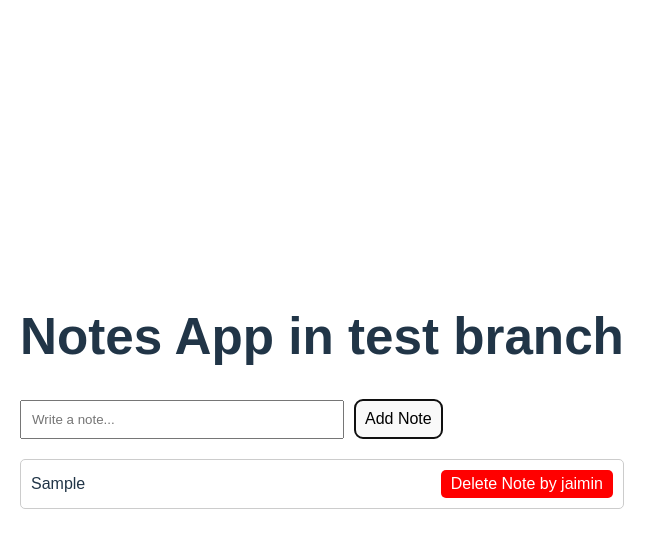
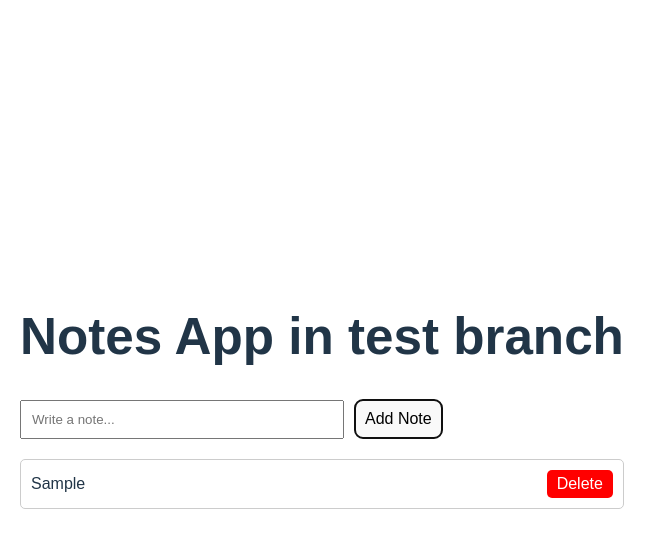
Before and after one commit to jk5422/React-18, a React (Vite) app in the folder contextApi/: page / in a window 1280 px wide. Both pictures are taken after typing "Sample" into the empty fields and a click on the button "Add Note". Shown: the top 548 px of the page, without its empty margins (0-667 px from the left). Built offline with nearby package versions, Linux system fonts and the light colour scheme.

Commit message:
Test (#3)
* change in title

* button text changes

* delete button

* test branch changes

```diff
--- a/contextApi/src/App.jsx
+++ b/contextApi/src/App.jsx
@@ -61,7 +61,7 @@ const App = () => {
                 cursor: "pointer",
               }}
             >
-              Delete Note by jaimin
+              Delete
             </button>
           </li>
         ))}
```
